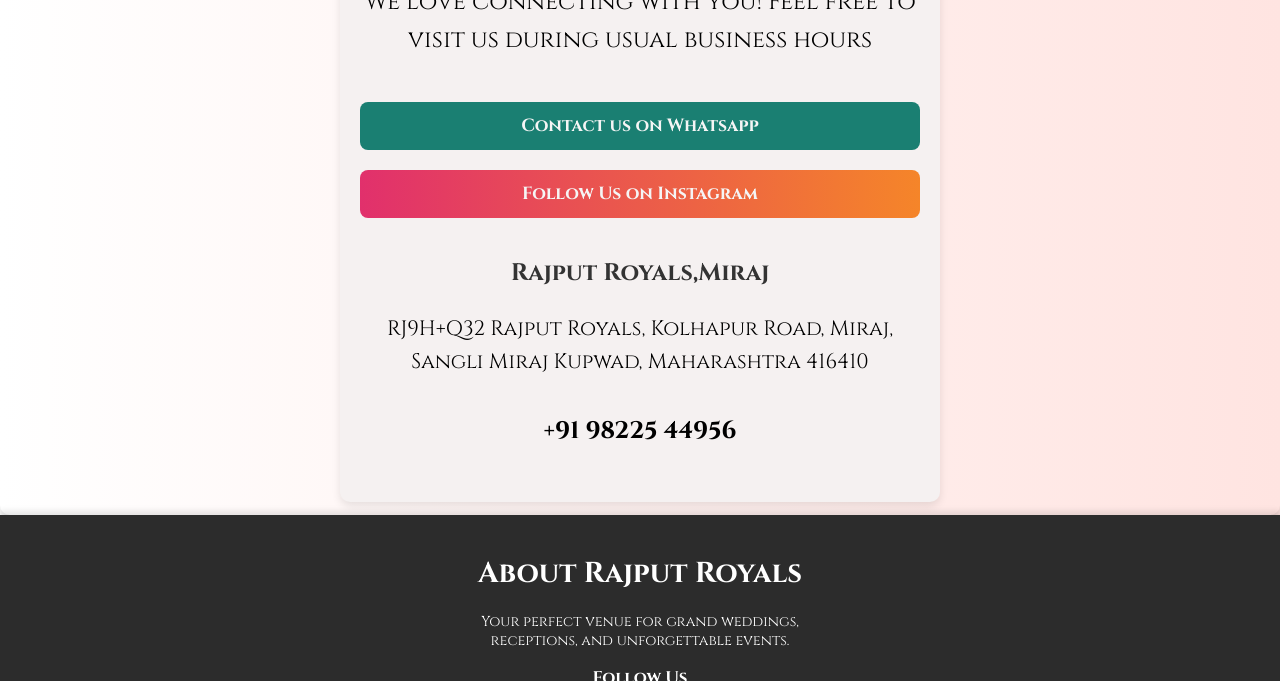
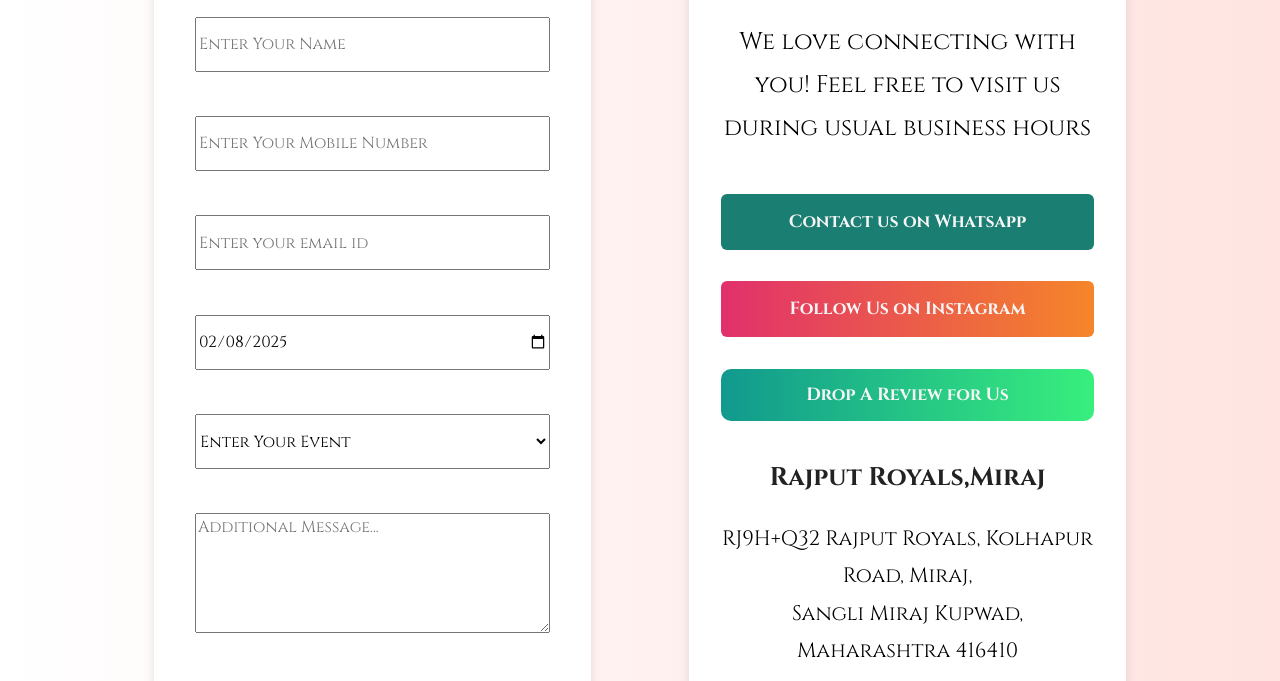
Before and after one commit to AdityaBaldawa23/RajputRoyals, a website: page index.html in a window 1280 px wide. Shown: the part 4324-5005 px from the top of the page. Drawn offline with nearby package versions, Linux system fonts and the light colour scheme.

Commit message:
Made Form Working and integrated mailJs

```diff
--- a/LandingPage/LandingPage.css
+++ b/LandingPage/LandingPage.css
@@ -548,47 +548,50 @@
 
 #section7 {
   display: flex;
-  justify-content: space-evenly;
+  justify-content: space-between;
   align-items: center;
-  padding: 1% 10%;
-  border-radius: 10px;
-  box-shadow: 0 4px 8px rgba(0, 0, 0, 0.1);
+  padding: 2% 8%;
+  border-radius: 12px;
+  /* box-shadow: 0 6px 12px rgba(0, 0, 0, 0.1); */
+  max-width: 1200px;
+  margin: auto;
 }
 
-#contact_main {
-  max-width: 600px;
+#contact_main, #form {
+  max-width: 550px;
   text-align: center;
-  padding: 20px;
-  background-color: #f5f1f1;
-  border-radius: 10px;
-  box-shadow: 0 4px 8px rgba(0, 0, 0, 0.1);
+  padding: 25px;
+  background-color: #ffffff;
+  border-radius: 12px;
+  box-shadow: 0 6px 12px rgba(0, 0, 0, 0.1);
+  /* height: 900px; */
 }
 
-#contact_main h1 {
-  color: #333;
+#contact_main h1, #form h1 {
+  color: #222;
   font-weight: bold;
-  font-size: 2rem;
-  margin-bottom: 1rem;
+  font-size: 2.2rem;
+  margin-bottom: 1.5rem;
 }
 
 #contact_main p {
-  font-size: 1.2rem;
+  font-size: 1.3rem;
   color: black;
-  line-height: 1.6;
+  line-height: 1.8;
   margin-bottom: 2rem;
 }
 
 #whatsapp_button,
-#instabutton {
-  font-size: 1.1rem;
+#instabutton, #reviewbutton {
+  font-size: 1.2rem;
   font-weight: bold;
-  padding: 12px 20px;
-  margin: 10px 0;
+  padding: 14px 22px;
+  margin: 12px 0;
   border: none;
-  border-radius: 8px;
+  border-radius: 10px;
   cursor: pointer;
-  transition: background-color 0.3s;
-  width: 100%;
+  transition: background-color 0.3s ease-in-out;
+  width: 90%;
 }
 
 #whatsapp_button {
@@ -609,9 +612,22 @@
   background: linear-gradient(to right, #f58529, #e1306c);
 }
 
+#reviewbutton{
+  background: linear-gradient(to right, #11998e, #38ef7d);
+  color: whitesmoke;
+  width:100%;
+}
+
+#reviewbutton:hover{
+  background: linear-gradient(to left, #11998e, #38ef7d);
+  color: whitesmoke;
+  width:100%;
+}
+
+
 #contact_main h1 span {
-  color: #333;
-  font-size: 1.5rem;
+  color: #222;
+  font-size: 1.6rem;
 }
 
 #contact_main p span {
@@ -620,19 +636,79 @@
 
 #contact_main .contact-info {
   margin-top: 3%;
-  font-size: 1.3rem;
-  color: #333;
+  font-size: 1.4rem;
+  color: #222;
 }
 
 #contact_main .contact-info p {
-  margin: 5px 0;
+  margin: 6px 0;
 }
 
 #contact_main .contact-info .phone-number {
-  font-size: 1.5rem;
+  font-size: 1.6rem;
   font-weight: bold;
   color: #1a7f72;
 }
+
+@media screen and (min-width: 1024px) {
+  #section7 {
+    padding: 3% 12%;
+    max-width: 1400px;
+  }
+
+  #form,
+  #contact_main {
+    width: 45%;
+    max-width: 600px;
+    padding: 2rem;
+    height: fit-content;
+  }
+
+  #form input,
+  #form select,
+  #form textarea,
+  #form button {
+    width: 95%;
+    height: 55px;
+    font-size: 1rem;
+    margin: 0.7rem 0;
+  }
+
+  #form textarea {
+    height: 120px;
+  }
+
+  #contact_main h1,
+  #form h1 {
+    font-size: 2rem;
+  }
+
+  #contact_main p,
+  #contact_main span,
+  #form button {
+    font-size: 1.4rem;
+  }
+
+  #whatsapp_button,
+  #instabutton {
+    width: 100%;
+    padding: 1rem;
+    font-size: 1.1rem;
+    margin-bottom: 1.2rem;
+    border-radius: 6px;
+  }
+}
+
+#submit {
+  background: linear-gradient(to right, #0f52ba, #4682b4);
+}
+
+#submit:hover {
+  background: linear-gradient(to right, #0d47a1, #3e7bbf);
+  cursor: pointer;
+  transition: 0.3s;
+}
+
 
 @media screen and (max-width: 600px) {
   #section7 {
--- a/LandingPage/LandingPage.js
+++ b/LandingPage/LandingPage.js
@@ -43,89 +43,11 @@
   });
 });
 
-// async function submitForm(event) {
-//   event.preventDefault(); // Prevent default form submission
+// Get the current date in YYYY-MM-DD format
+const today = new Date().toISOString().split("T")[0];
 
-//   // Reset error messages
-//   const errorMessages = document.querySelectorAll('.error');
-//   errorMessages.forEach((el) => (el.textContent = ''));
-
-//   const name = document.getElementById('name').value.trim();
-//   const number = document.getElementById('number').value.trim();
-//   const email = document.getElementById('email').value.trim();
-//   const eventDate = document.getElementById('eventdate').value.trim();
-//   const eventType = document.getElementById('type').value.trim();
-//   const message = document.getElementById('message').value.trim();
-
-//   let isValid = true;
-
-//   // Validation logic
-//   if (!name || name.length < 3) {
-//       document.getElementById('nameError').textContent = 'Name must be at least 3 characters long.';
-//       isValid = false;
-//   }
-//   if (!number || number.length < 10 || isNaN(number)) {
-//       document.getElementById('numberError').textContent = 'Enter a valid 10-digit mobile number.';
-//       isValid = false;
-//   }
-//   if (!email || !/\S+@\S+\.\S+/.test(email)) {
-//       document.getElementById('emailError').textContent = 'Enter a valid email address.';
-//       isValid = false;
-//   }
-//   if (!eventDate) {
-//       document.getElementById('dateError').textContent = 'Please select a valid event date.';
-//       isValid = false;
-//   }
-//   if (eventType === 'select') {
-//       document.getElementById('typeError').textContent = 'Please select an event type.';
-//       isValid = false;
-//   }
-//   if (message.length > 200) {
-//       document.getElementById('messageError').textContent = 'Message must not exceed 200 characters.';
-//       isValid = false;
-//   }
-
-//   if (!isValid) {
-//       return; // Stop submission if validation fails
-//   }
-
-//   // Show the loading spinner
-//   document.getElementById('loadingSpinner').style.display = 'block';
-
-//   try {
-//       const response = await fetch('https://your-backend-url/submit-form', {
-//           method: 'POST',
-//           headers: {
-//               'Content-Type': 'application/json',
-//           },
-//           body: JSON.stringify({ name, number, email, eventDate, eventType, message }),
-//       });
-
-//       const result = await response.json();
-
-//       // Hide the loading spinner
-//       document.getElementById('loadingSpinner').style.display = 'none';
-
-//       if (response.ok) {
-//           alert(result.message);
-//           document.getElementById('contactForm').reset(); // Reset the form
-//       } else {
-//           alert('Error: ' + result.error);
-//       }
-//   } catch (error) {
-//       // Hide the loading spinner
-//       document.getElementById('loadingSpinner').style.display = 'none';
-//       alert('Error submitting the form.');
-//   }
-// }
-
-
-
-// // Get the current date in YYYY-MM-DD format
-// const today = new Date().toISOString().split("T")[0];
-
-// // Set the value of the date input to the current date
-// //document.getElementById("eventdate").value = today;
+// Set the value of the date input to the current date
+document.getElementById("eventdate").value = today;
 
 
 document.getElementById("typewriter").style.width = "50px";
@@ -214,3 +136,40 @@
         });
     }
 });
+
+document.addEventListener("DOMContentLoaded", function () {
+  emailjs.init("Mwa-i-NHNt29dp3ur"); // Your public key
+
+  document.getElementById("contactForm").addEventListener("submit", sendEmail);
+});
+
+function sendEmail(e) {
+  e.preventDefault();
+
+  const formData = {
+    user_name: document.getElementById("name").value,
+    user_number: document.getElementById("number").value,
+    user_email: document.getElementById("email").value,
+    event_date: document.getElementById("eventdate").value,
+    event_type: document.getElementById("type").value,
+    message: document.getElementById("AdditionalMessage").value,
+  };
+
+  // 1️⃣ Send email to the admin (existing template)
+  emailjs
+    .send("service_uupdmgk", "template_37jaljf", formData, "Mwa-i-NHNt29dp3ur")
+    .then(() => console.log("Admin Email sent!"))
+    .catch((error) => console.error("Error sending admin email:", error.text));
+
+  // 2️⃣ Send acknowledgment email to the user (new template)
+  emailjs
+    .send("service_uupdmgk", "template_x4b5rht", formData, "Mwa-i-NHNt29dp3ur")
+    .then(() => {
+      console.log("User acknowledgment email sent!");
+      alert("Your query has been received. Please check your email!");
+    })
+    .catch((error) => console.error("Error sending acknowledgment email:", error.text));
+
+  // Reset the form
+  e.target.reset();
+}
--- a/index.html
+++ b/index.html
@@ -8,6 +8,7 @@
     <link rel="icon" href="/favicon_io/favicon.ico" type="image/x-icon">
     <link href="https://fonts.googleapis.com/css2?family=Cinzel:wght@400;700&display=swap" rel="stylesheet">
     <link href="https://cdnjs.cloudflare.com/ajax/libs/font-awesome/6.0.0-beta3/css/all.min.css" rel="stylesheet">
+    <script src="https://cdn.jsdelivr.net/npm/emailjs-com@3/dist/email.min.js"></script>
     <title>Rajput Royals</title>
 </head>
 
@@ -180,25 +181,26 @@
     <div class="divider">Contact Us</div>
 
     <div id="section7">
-        <!-- <div id="form">
+        <div id="form">
             <h1 style="font-weight: bold;">Drop Us An Enquiry</h1>
-            <form id="contactForm" onsubmit="submitForm(event)">
-                <input type="text" id="name" placeholder="Enter Your Name" required> <br>
-                <input type="number" id="number" placeholder="Enter Your Mobile Number" required> <br>
-                <input type="email" id="email" placeholder="Enter your email id" required> <br>
-                <input type="date" id="eventdate" required> <br>
-                <select id="type" required>
+            <form id="contactForm" onsubmit="sendEmail(event)">
+                <input type="text" id="name" name="user_name" placeholder="Enter Your Name" required> <br><br>
+                <input type="number" id="number" name="user_number" placeholder="Enter Your Mobile Number" required> <br><br>
+                <input type="email" id="email" name="user_email" placeholder="Enter your email id" required> <br><br>
+                <input type="date" id="eventdate" name="event_date" required> <br><br>
+                <select id="type" name="event_type" required>
                     <option value="select" selected>Enter Your Event</option>
                     <option value="weddings">Wedding</option>
                     <option value="reception">Reception</option>
                     <option value="Engagement">Engagement</option>
                     <option value="birthday">Birthday</option>
                     <option value="other">Other</option>
-                </select><br>
-                <textarea placeholder="Additional Message..."></textarea> <br>
-                <button id="submit">Submit</button>
+                </select><br><br>
+                <textarea placeholder="Additional Message..." id="AdditionalMessage" name="message"></textarea> <br><br>
+                <button type="submit" id="submit">Submit</button>
             </form>
-        </div> -->
+        </div>
+
 
         <div id="contact_main">
             <h1>It would be Great to See You in Person</h1>
@@ -210,6 +212,9 @@
             </a><br>
             <a href="https://www.instagram.com/rajputroyals_miraj/?hl=en">
                 <button id="instabutton" style="font-size: 1.1rem; font-weight: bold;">Follow Us on Instagram</button>
+            </a><br>
+            <a href="https://www.instagram.com/rajputroyals_miraj/?hl=en">
+                <button id="reviewbutton" style="font-size: 1.1rem; font-weight: bold;">Drop A Review for Us</button>
             </a>
             <h1><span>Rajput Royals,Miraj</span><br></h1>
             <p style="font-size: 1.3rem;">RJ9H+Q32 Rajput Royals, Kolhapur Road, Miraj,<br> Sangli Miraj Kupwad,
--- /dev/null
+++ b/package.json
@@ -0,0 +1,5 @@
+{
+  "dependencies": {
+    "emailjs-com": "^3.2.0"
+  }
+}
```
Also changed, not shown: vercel.json (deleted), 1 other file.
